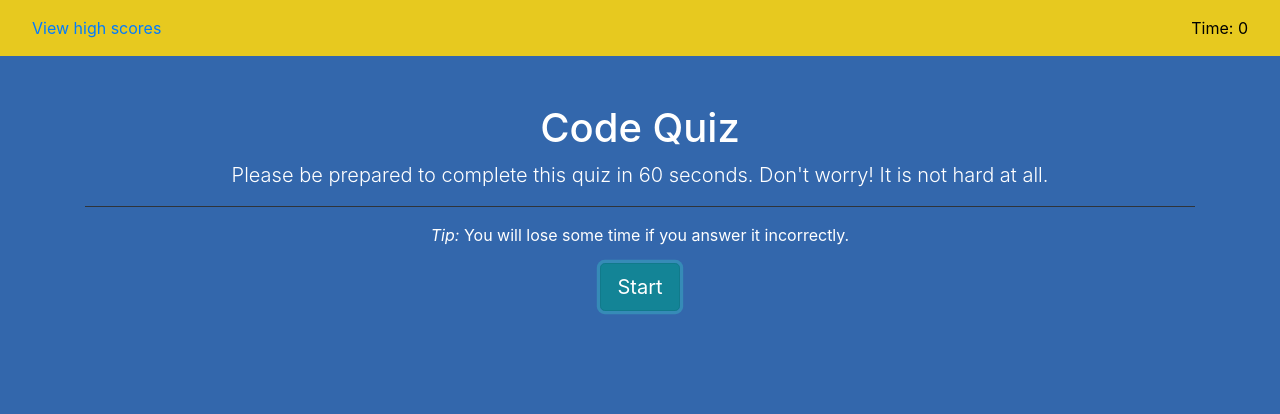
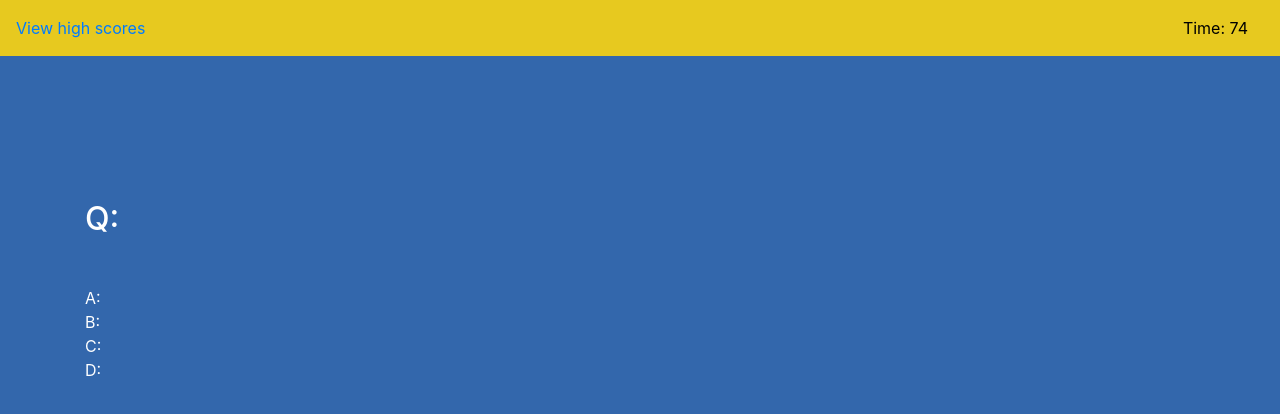
Before and after one commit to Vulgarity2Elegance/04-Code-Quiz, a plain HTML site: page index.html in a window 1280 px wide. Both pictures are taken after a click on the button "Start". Drawn offline with nearby package versions, Linux system fonts and the light colour scheme.

Commit message:
Using bootstrap and jQuery library for both html and js files

```diff
--- a/index.html
+++ b/index.html
@@ -4,6 +4,7 @@
         <meta charset="UTF-8" />
         <meta name="viewport" content="width=device-width, initial-scale=1.0" />
         <title>Code Quiz</title>
+        <!-- Added link to the Bootstrap -->
         <link
             rel="stylesheet"
             href="https://stackpath.bootstrapcdn.com/bootstrap/4.5.0/css/bootstrap.min.css"
@@ -15,32 +16,35 @@
 
     <body>
         <header class="p-3" style="background-color: rgb(231, 201, 31);">
-            <a href="highscore.html" class="ml-3">View high scores</a>
+            <a href="highscore.html">View high scores</a>
             <span id="timer" class="float-right mr-3" style="color: black;"
                 >Time: 0</span
             >
         </header>
 
         <!-- Welcome Page -->
-        <section class="container my-5">
-            <div class="row">
+        <section class="container" id="welcome-page">
+            <div class="row d-flex justify-content-center my-5 py-5">
                 <div class="col-12 text-center">
                     <h1>
-                        Code Quiz
+                        Coding Quiz Challenge
                     </h1>
-                    <p class="lead">
-                        Please be prepared to complete this quiz in 60 seconds.
-                        Don't worry! It is not hard at all.
+                    <p>
+                        Try to answer the following code-related questions
+                        within the time limit.
                     </p>
-                    <hr class="my-3 bg-dark" />
+
+                    <hr class="my-4 bg-dark" />
                     <p>
-                        <em>Tip:</em> You will lose some time if you answer it
-                        incorrectly.
+                        <em
+                            >keep in mind that incorrect answers will penalize
+                            your scoretime by ten seconds!</em
+                        >
                     </p>
                     <button
                         id="start-button"
                         type="button"
-                        class="btn btn-info btn-lg"
+                        class="btn btn-info btn-lg my-5"
                     >
                         Start
                     </button>
@@ -48,21 +52,51 @@
             </div>
         </section>
 
-        <script
-            src="https://code.jquery.com/jquery-3.5.1.slim.min.js"
-            integrity="sha384-DfXdz2htPH0lsSSs5nCTpuj/zy4C+OGpamoFVy38MVBnE+IbbVYUew+OrCXaRkfj"
-            crossorigin="anonymous"
-        ></script>
-        <script
-            src="https://cdn.jsdelivr.net/npm/popper.js@1.16.0/dist/umd/popper.min.js"
-            integrity="sha384-Q6E9RHvbIyZFJoft+2mJbHaEWldlvI9IOYy5n3zV9zzTtmI3UksdQRVvoxMfooAo"
-            crossorigin="anonymous"
-        ></script>
-        <script
-            src="https://stackpath.bootstrapcdn.com/bootstrap/4.5.0/js/bootstrap.min.js"
-            integrity="sha384-OgVRvuATP1z7JjHLkuOU7Xw704+h835Lr+6QL9UvYjZE3Ipu6Tp75j7Bh/kR0JKI"
-            crossorigin="anonymous"
-        ></script>
+        <!-- Quiz -->
+        <!--
+        Using bootstrap "d-none" class to hide sections when rendering the HTML page initially.
+        -->
+        <section class="container d-none" id="quiz-section">
+            <div class="row d-flex justify-content-center my-5 py-5">
+                <div class="col-12" id="Q&A">
+                    <h2 id="question" class="my-5">Q:</h2>
+                    <ul id="choices" class="list-unstyled">
+                        <li class="answerChoice">A:</li>
+                        <li class="answerChoice">B:</li>
+                        <li class="answerChoice">C:</li>
+                        <li class="answerChoice">D:</li>
+                    </ul>
+                    <p class="feedback"></p>
+                </div>
+            </div>
+        </section>
+
+        <!--Submit form -->
+        <section class="container d-none" id="submit-form">
+            <div class="row d-flex justify-content-center my-5 py-5">
+                <div class="col-12 text-center">
+                    <h2>Congratulations!</h2>
+                    <p id="user-score"></p>
+                    <form class="form-group">
+                        <label for="new-score">Enter your name: </label>
+                        <input type="text" id="userName" />
+                        <br />
+                        <button
+                            id="submit"
+                            class="btn btn-info btn-sm mx-3 my-3"
+                        >
+                            Submit
+                        </button>
+                        <button id="home" class="btn btn-info btn-sm">
+                            Home
+                        </button>
+                    </form>
+                </div>
+            </div>
+        </section>
+
+        <!-- Added link to the jQuery Library -->
+        <script src="https://cdnjs.cloudflare.com/ajax/libs/jquery/3.2.1/jquery.min.js"></script>
         <script src="main.js"></script>
     </body>
 </html>
--- a/main.js
+++ b/main.js
@@ -1,7 +1,52 @@
-const startBut = document.getElementById("start-button");
+// Part 1: Click start button to set a timer and load the quiz
 
-function startQuiz(event) {
-    console.log("hahaha, got ya!");
-}
+let timeLeft = 75; // complete this quiz within 75 seconds
 
-startBut.addEventListener("click", startQuiz);
+$("#start-button").click(function () {
+    $("#welcome-page").addClass("d-none"); // add bootstrap 'd-none' class by using jQuery
+    $("#quiz-section").removeClass("d-none"); // using jQuery removeClass()
+    const timeInterval = setInterval(() => {
+        $("#timer").text("Time: " + timeLeft);
+        timeLeft--;
+
+        if (timeLeft === 0) {
+            $("#timer").text(" ");
+            clearInterval(timeInterval);
+        }
+    }, 1000);
+});
+
+// Part 2: create questions and rendering quizes
+
+let quiz = [
+    {
+        question: "Commonly used data type DO NOT include:",
+        choices: ["strings", "booleans", "alerts", "numbers"],
+        answer: "alerts",
+    },
+    {
+        question: "The condition in an if ... else statement is enclosed with:",
+        choices: ["quotes", "curly brackets", "parentheses", "square brackets"],
+        answer: "parentheses",
+    },
+    {
+        question: "Arrays in JavaScript can be used to store ____",
+        choices: [
+            "numbers and strings",
+            "other arrays",
+            "booleans",
+            "all of the above",
+        ],
+        answer: "all of the above",
+    },
+    {
+        question:
+            "String values must be enclosed within ____ when being assigned to variables.",
+        choices: ["commas", "curley brackets", "quotes", "parentheses"],
+        answer: "quotes",
+    },
+];
+
+// Part 3: displaying user score and submit it into scoreboard
+
+const userscoreEl = document.getElementById("user-score");
```
